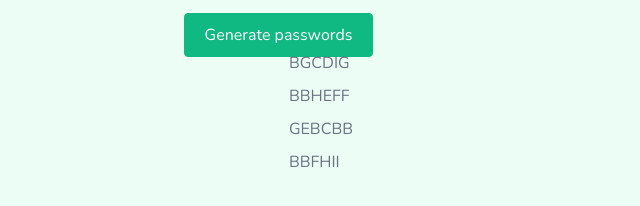
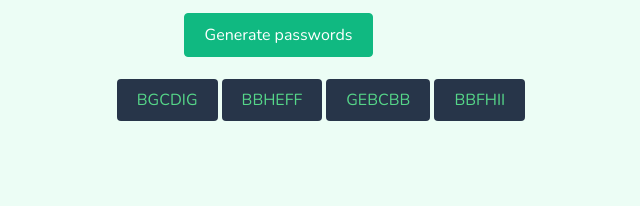
Before and after one commit to Petrasoderstrom1612/Password-generator, a plain HTML site: page index.html in a window 1280 px wide. Both pictures are taken after a click on the button "Generate passwords". Shown: the part 216-422 px from the top of the page, without its empty margins (319-959 px from the left). Drawn offline with nearby package versions, Linux system fonts and the light colour scheme.

Commit message:
Passwords background not visible when no generated Array.from(passwordsEl.children).forEach(child => {     child.classList.add("password"); })

```diff
--- a/index.css
+++ b/index.css
@@ -107,3 +107,19 @@ body.dark-theme .toggle-switch {
 body.dark-theme .toggle-switch::before {
     transform: translateX(23px);
 }
+
+.passwords{
+    margin-top:20px;
+    display: flex;
+    flex-wrap: wrap;
+
+}
+
+.password{
+    background-color: #273549;
+    color:#56D789;
+    padding: 10px 20px;
+    font-size: 16px;
+    border-radius: 4px;
+    margin:2px;
+}
--- a/index.html
+++ b/index.html
@@ -23,11 +23,11 @@
             <button class="button-password-generator" onClick="assignPasswordsToButtons()">Generate passwords</button>
         </div>
         <div class="straight-line"></div>
-        <div class="passwords">
-            <p id="password1-el"></p>
-            <p id="password2-el"></p>
-            <p id="password3-el"></p>
-            <p id="password4-el"></p>
+        <div id="passwords-el">
+            <p  id="password1-el"></p>
+            <p  id="password2-el"></p>
+            <p  id="password3-el"></p>
+            <p  id="password4-el"></p>
         </div>
     </div>
     <script src="index.js"></script>
--- a/index.js
+++ b/index.js
@@ -3,6 +3,7 @@ let password1El = document.getElementById ("password1-el")
 let password2El = document.getElementById ("password2-el")
 let password3El = document.getElementById ("password3-el")
 let password4El = document.getElementById ("password4-el")
+let passwordsEl = document.getElementById ("passwords-el")
 let body = document.body;
 
 function generatePasswords() {
@@ -19,6 +20,10 @@ password1El.innerHTML = generatePasswords()
 password2El.innerHTML = generatePasswords()
 password3El.innerHTML = generatePasswords()
 password4El.innerHTML = generatePasswords()
+passwordsEl.classList.add("passwords")
+Array.from(passwordsEl.children).forEach(child => {
+    child.classList.add("password");
+});
 }
 
 function changeTheme() {
```
